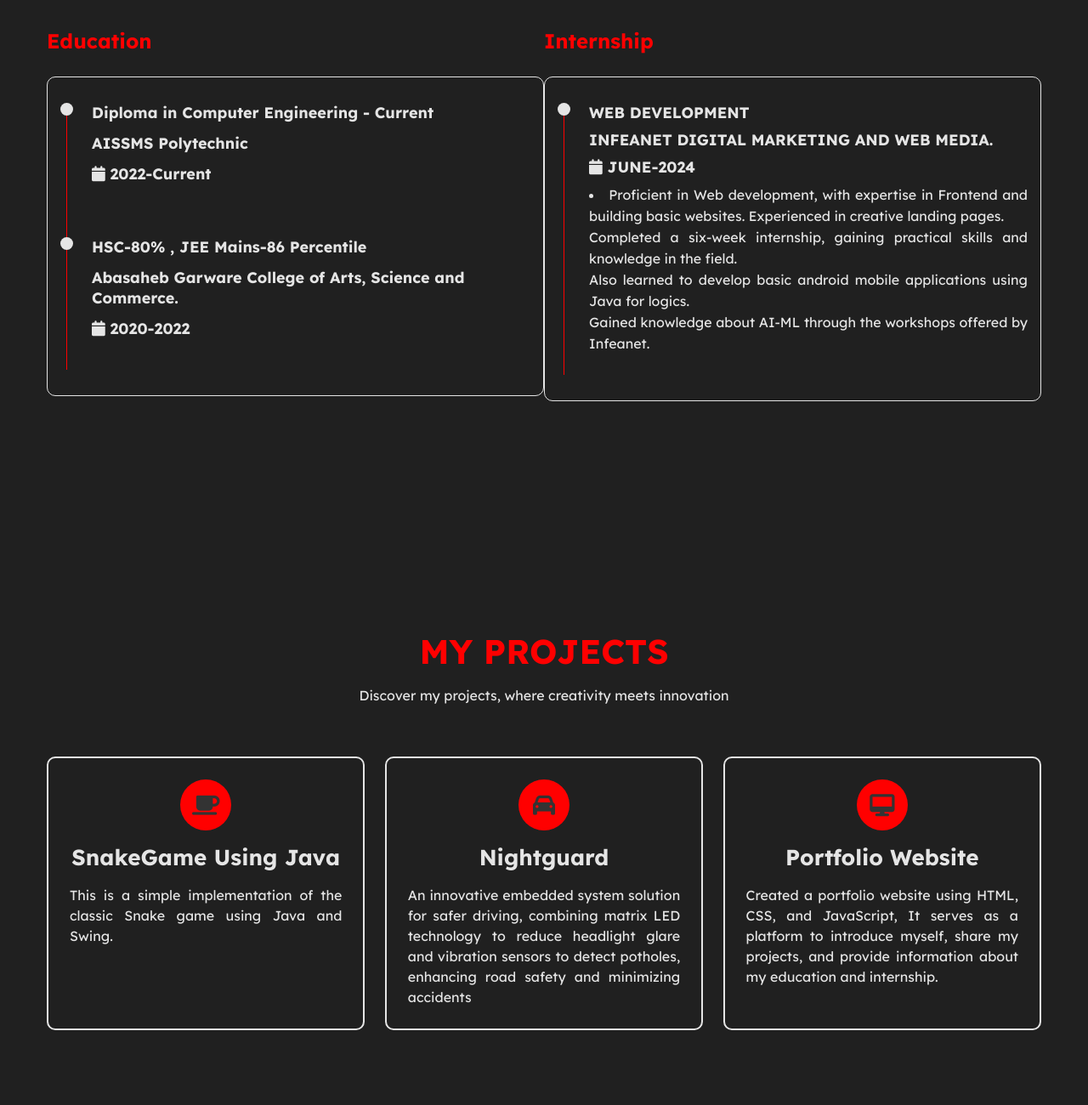
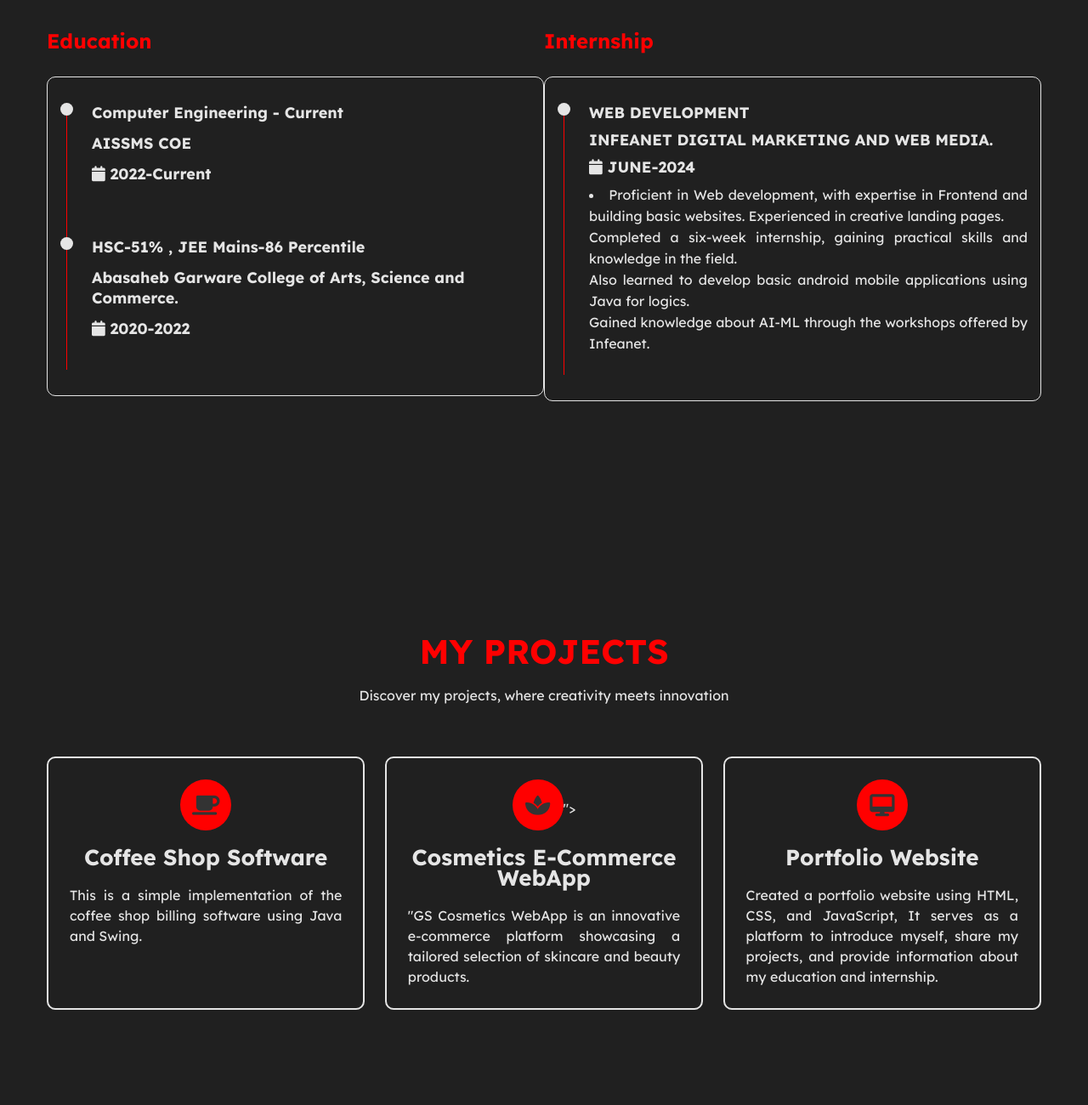
Before and after one commit to arushinde/arush, a plain HTML site: page index.html in a window 1280 px wide. Shown: the part 1100-2400 px from the top of the page at 85% size. Drawn offline with Linux system fonts and the light colour scheme.

Commit message:
Update index.html

```diff
--- a/index.html
+++ b/index.html
@@ -71,7 +71,7 @@
                 <div class="about-content">
                     <h4>About Me</h4>
                     <ul>
-                      <li>I am currently pursuing my final year Diploma in Computer Engineering.I have built a solid foundation in web development, particularly in areas such as HTML, CSS, Bootstarp, and GitHub.</li>
+                      <li>I am currently pursuing my third year in Computer Engineering.I have built a solid foundation in web development, particularly in areas such as HTML, CSS, Bootstarp, and GitHub.</li>
                       <li> My expertise in these areas allows me to approach projects with confidence and deliver high-quality results.I have a strong belief in the value of continuous learning and staying adaptable in the ever-evolving world of software engineering.</li>
                       <li> I actively seek out opportunities to expand my knowledge and skills, embracing new technologies and approaches.Feel free to explore my work and get in touch if you have any questions or opportunities to collaborate. </li>
                     </ul>
@@ -106,9 +106,9 @@
                                 <div class="timeline-item">
                                     <div class="circle-dot"></div>
                                     <h3 class="timeline-title">
-                                        Diploma in Computer Engineering - Current
+                                        Computer Engineering - Current
                                     </h3>
-                                    <h4 class="timeline-title">AISSMS Polytechnic</h4>
+                                    <h4 class="timeline-title">AISSMS COE </h4>
                                     <h4 class="timeline-title">
                                         <i class="fa fa-calendar"></i> 2022-Current
                                     </h4>
@@ -116,7 +116,7 @@
                                 <!-- Timeline-item -->
                                 <div class="timeline-item">
                                     <div class="circle-dot"></div>
-                                    <h3 class="timeline-title">HSC-80% ,  JEE Mains-86 Percentile</h3>
+                                    <h3 class="timeline-title">HSC-51% ,  JEE Mains-86 Percentile</h3>
                                     <h4 class="timeline-title">Abasaheb Garware College of Arts, Science and Commerce.</h4>
                                     <h4 class="timeline-title">
                                         <i class="fa fa-calendar"></i> 2020-2022<br>
@@ -188,14 +188,14 @@
                 <!-- 1st Project -->
                 <div class="project">
                     <i class="fa fa-coffee"></i>
-                    <h4>SnakeGame Using Java</h4>
-                    <p>This is a simple implementation of the classic Snake game using Java and Swing.</p>
+                    <h4>Coffee Shop Software</h4>
+                    <p>This is a simple implementation of the coffee shop billing software using Java and Swing.</p>
                 </div>
                  <!-- 2nd Project -->
                  <div class="project">
-                    <i class="fa fa-car"></i>
-                    <h4>Nightguard</h4>
-                    <p>An innovative embedded system solution for safer driving, combining matrix LED technology to reduce headlight glare and vibration sensors to detect potholes, enhancing road safety and minimizing accidents</p>
+                    <i class="fa-solid fa-spa"></i>">
+                    <h4>Cosmetics E-Commerce WebApp</h4>
+                    <p>"GS Cosmetics WebApp is an innovative e-commerce platform showcasing a tailored selection of skincare and beauty products.</p>
                 </div>
                 <!-- 3rd Project -->
                 <div class="project">
```
